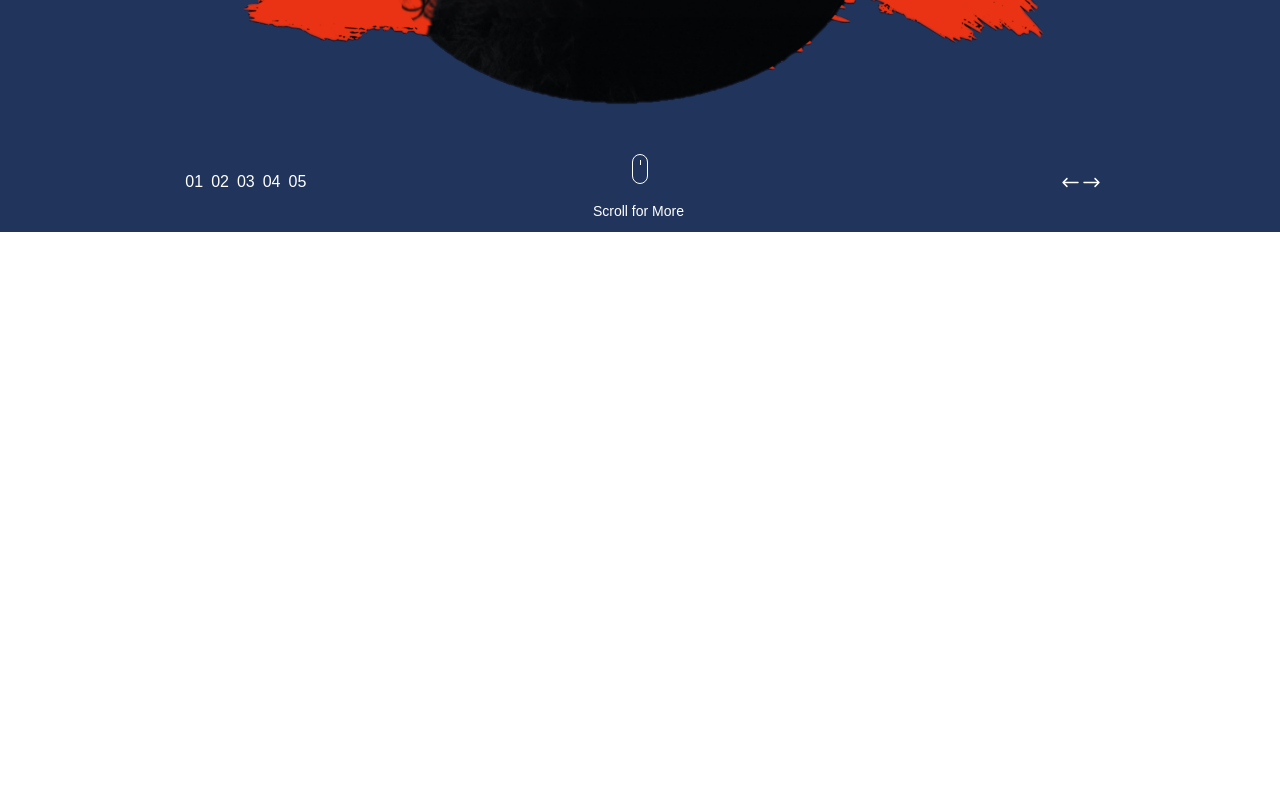
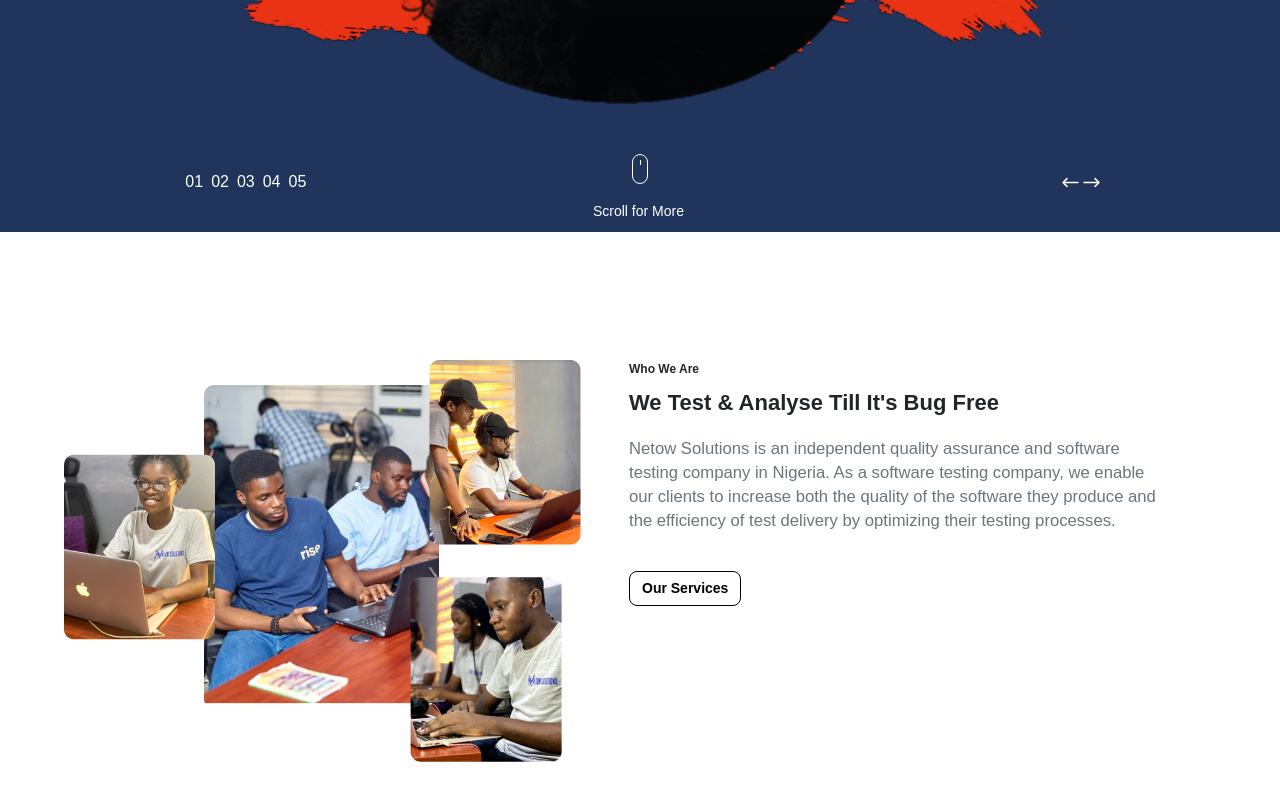
Before and after one commit to nnenna-syncpro/NetowApp, a Vue app: page / in a window 1280 px wide. Shown: the part 660-1460 px from the top of the page. Before the commit the page ends 892 px from the top, so only its background shows below. Built offline with nearby package versions, Linux system fonts and the light colour scheme.

Commit message:
Created WhoWeAre component and registered base components globally

```diff
--- a/src/App.vue
+++ b/src/App.vue
@@ -1,10 +1,12 @@
 <script setup>
 import TheNavbar from "./components/TheNavbar.vue"
 import TheBanner from "./components/TheBanner.vue"
+import WhoWeAre from "./components/WhoWeAre.vue"
 </script>
 
 <template>
   <the-navbar></the-navbar>
 
   <the-banner></the-banner>
+  <who-we-are></who-we-are>
 </template>
--- a/src/components/BannerCarouselIndicators.vue
+++ b/src/components/BannerCarouselIndicators.vue
@@ -27,14 +27,12 @@
 </template>
 
 <script>
-import BaseIcon from './UI/BaseIcon.vue';
 import IconPreviousArrowWhite from './icons/IconPreviousArrowWhite.vue';
 import IconNextArrowWhite from './icons/IconNextArrowWhite.vue';
 import IconMouse from "./icons/IconMouse.vue"
 
 export default {
     components: {
-        BaseIcon,
         IconPreviousArrowWhite,
         IconNextArrowWhite,
         IconMouse
@@ -85,7 +83,6 @@ export default {
 
 a {
     padding: 0 4px;
-
 }
 
 .carousel-arrows {
--- a/src/components/TheBanner.vue
+++ b/src/components/TheBanner.vue
@@ -14,14 +14,67 @@
 
 <script>
 import BannerContentItem from "./BannerContentItem.vue";
-import BaseButton from './UI/BaseButton.vue';
 import BannerCarouselIndicators from "./BannerCarouselIndicators.vue";
 
 export default {
     components: {
         BannerContentItem,
-        BaseButton,
         BannerCarouselIndicators
     }
 }
 </script>
+
+<style scoped>
+button {
+    background-color: transparent;
+    cursor: pointer;
+    font-size: 14px;
+    color: #fff;
+    border: 1px solid #dee2e6;
+    border-radius: 4px;
+    display: inline-block;
+    font-weight: 400;
+    text-align: center;
+    white-space: nowrap;
+    vertical-align: middle;
+    user-select: none;
+    padding: 6px 12px;
+    line-height: 1.5;
+    transition: color .15s ease-in-out, background-color .15s ease-in-out, border-color .15s ease-in-out, box-shadow .15s ease-in-out;
+    text-decoration: none;
+
+    /* position on image */
+    margin: 0;
+    position: absolute;
+    top: 74%;
+    left: 50%;
+    -ms-transform: translate(-50%, -50%);
+    transform: translate(-50%, -50%);
+}
+
+/* :slotted(button) {
+    display: flex;
+    justify-content: center;
+    align-items: center;
+} */
+
+button:hover,
+button:active,
+button:active {
+    background-color: rgba(255, 255, 255, 0.85);
+    border: none;
+    color: black;
+    text-decoration: none;
+    font-size: 14px;
+    border-radius: 4px;
+    display: inline-block;
+    font-weight: 400;
+    text-align: center;
+    white-space: nowrap;
+    vertical-align: middle;
+    user-select: none;
+    padding: 6px 12px;
+    line-height: 1.5;
+    transition: color .15s ease-in-out, background-color .15s ease-in-out, border-color .15s ease-in-out, box-shadow .15s ease-in-out;
+}
+</style>
--- a/src/components/TheNavbar.vue
+++ b/src/components/TheNavbar.vue
@@ -24,13 +24,11 @@
 
 <script>
 import NavbarItem from "./NavbarItem.vue";
-import BaseIcon from './UI/BaseIcon.vue';
 import IconSearch from "./icons/IconSearch.vue";
 
 export default {
     components: {
         NavbarItem,
-        BaseIcon,
         IconSearch
     }
 }
--- a/src/components/UI/BaseButton.vue
+++ b/src/components/UI/BaseButton.vue
@@ -12,7 +12,7 @@ export default {
 }
 </script>
 
-<style scoped>
+<!-- <style scoped>
 button {
     background-color: transparent;
     cursor: pointer;
@@ -65,4 +65,4 @@ button:active {
     line-height: 1.5;
     transition: color .15s ease-in-out, background-color .15s ease-in-out, border-color .15s ease-in-out, box-shadow .15s ease-in-out;
 }
-</style>
+</style> -->
--- /dev/null
+++ b/src/components/WhoWeAre.vue
@@ -0,0 +1,105 @@
+<template>
+    <div class="row">
+        <img src="../assets/img/who-we-are-collage.png" alt="">
+        <div class="column">
+            <h3>Who We Are</h3>
+            <p class="lg">We Test & Analyse Till It's Bug Free</p>
+            <p class="sm">
+                <small>
+                    Netow Solutions is an independent quality assurance and software testing company in Nigeria. As a
+                    software testing company, we enable our clients to increase both the quality of the software they
+                    produce and the efficiency of test delivery by optimizing their testing processes.
+                </small>
+            </p>
+            <base-button>Our Services</base-button>
+
+        </div>
+    </div>
+</template>
+
+<style scoped>
+.row {
+    display: flex;
+    padding: 80px 64px;
+}
+
+img {
+    padding: 48px 0px;
+    padding-bottom: 24px;
+}
+
+.column {
+    padding: 48px;
+
+}
+
+.lg {
+    font-size: 22px;
+    font-weight: 600;
+    margin-bottom: 16px;
+}
+
+.sm {
+    margin-bottom: 16px;
+    padding-bottom: 24px;
+    color: #6c757d;
+    font-size: 20px;
+    line-height: 1.2;
+
+}
+
+h3 {
+    font-size: 12px;
+    margin-bottom: 8px;
+}
+
+button {
+    background-color: transparent;
+    cursor: pointer;
+    font-size: 14px;
+    color: black;
+    border: 1px solid #dee2e6;
+    border-color: black;
+    border-radius: 8px;
+    display: inline-block;
+    font-weight: 600;
+    text-align: center;
+    white-space: nowrap;
+    vertical-align: middle;
+    user-select: none;
+    padding: 6px 12px;
+    line-height: 1.5;
+    transition: color .15s ease-in-out, background-color .15s ease-in-out, border-color .15s ease-in-out, box-shadow .15s ease-in-out;
+    text-decoration: none;
+
+    /* position on image */
+
+}
+
+:slotted(button) {
+    display: flex;
+    justify-content: center;
+    align-items: center;
+}
+
+button:hover,
+button:active,
+button:active {
+    background-color: rgba(255, 255, 255, 0.85);
+    border: 1px solid #dee2e6;
+    border-color: black;
+    color: black;
+    text-decoration: none;
+    font-size: 14px;
+    border-radius: 4px;
+    display: inline-block;
+    font-weight: 600;
+    text-align: center;
+    white-space: nowrap;
+    vertical-align: middle;
+    user-select: none;
+    padding: 6px 12px;
+    line-height: 1.5;
+    transition: color .15s ease-in-out, background-color .15s ease-in-out, border-color .15s ease-in-out, box-shadow .15s ease-in-out;
+}
+</style>
--- a/src/main.js
+++ b/src/main.js
@@ -2,7 +2,12 @@ import './assets/main.css'
 
 import { createApp } from 'vue'
 import App from './App.vue'
+import BaseIcon from './components/UI/BaseIcon.vue'
+import BaseButton from './components/UI/BaseButton.vue'
 
 const app = createApp(App)
 
+app.component('base-icon', BaseIcon)
+app.component('base-button', BaseButton)
+
 app.mount('#app')
```
